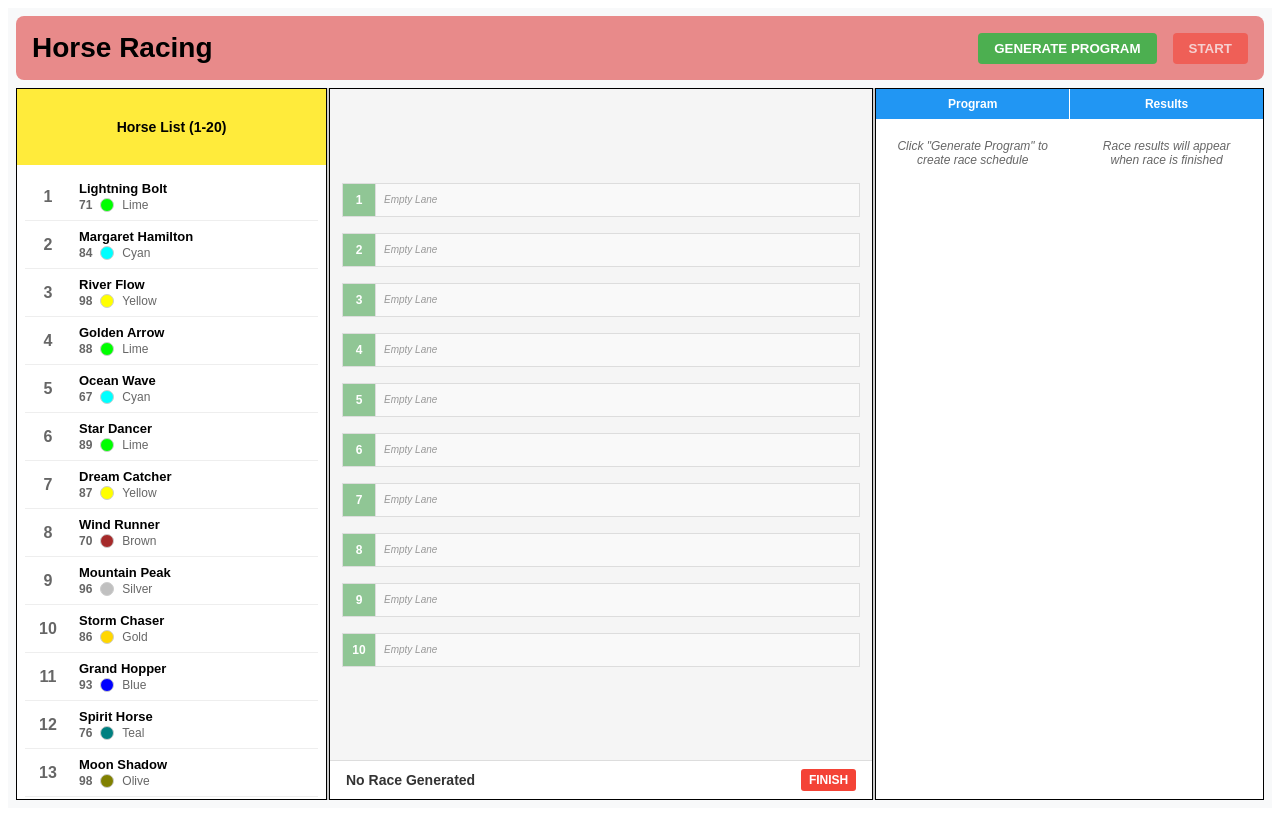
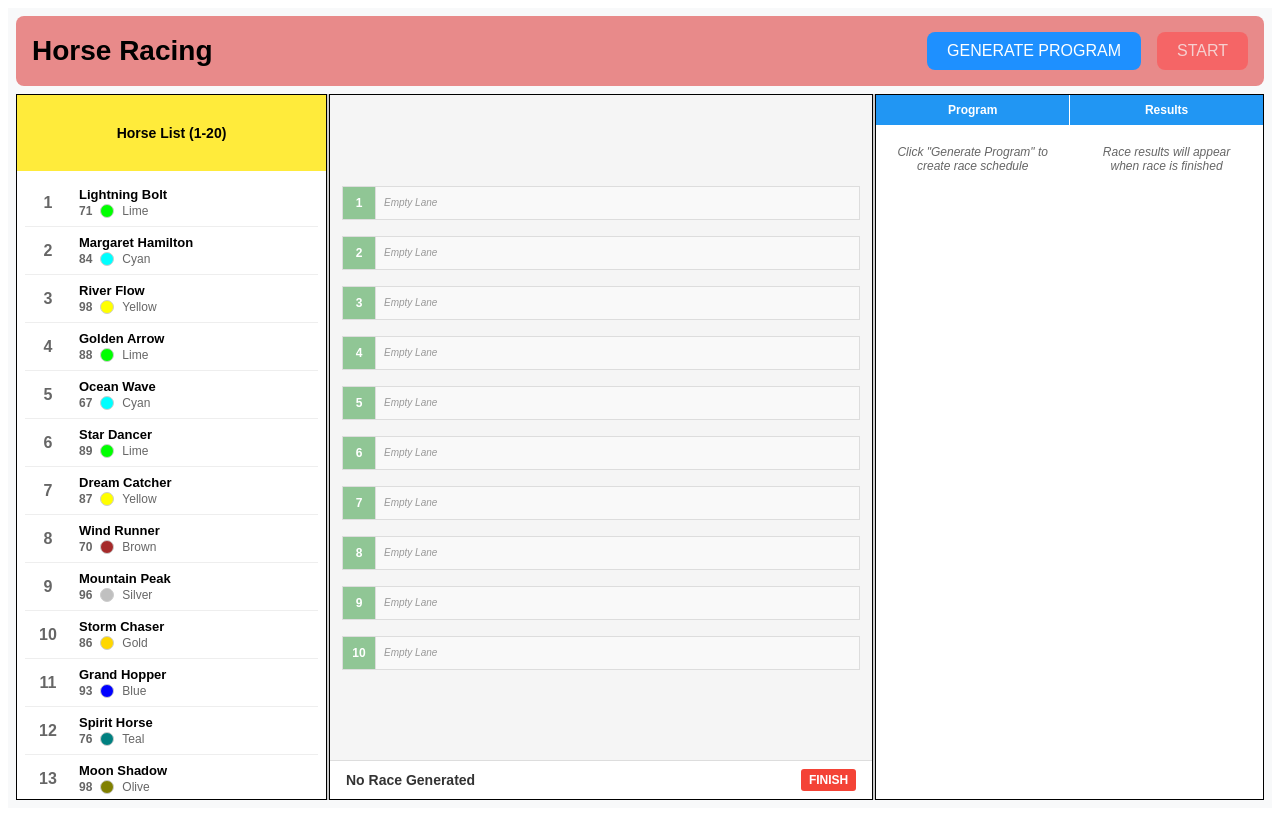
Before and after one commit to ozkersemih/horse-racing-game, a Vue app: page / in a window 1280 px wide. Built offline with nearby package versions, Linux system fonts and the light colour scheme.

Commit message:
refactor: replace race control buttons with BaseButton component

```diff
--- /dev/null
+++ b/src/components/BaseButton.vue
@@ -0,0 +1,63 @@
+<script setup lang="ts">
+const props = defineProps<{
+  variant?: 'primary' | 'secondary' | 'danger'
+  disabled?: boolean
+}>()
+
+const emit = defineEmits<{
+  (e: 'click'): void
+}>()
+
+function handleClick() {
+  if (!props.disabled) emit('click')
+}
+</script>
+<template>
+  <button
+    class="base-button"
+    :class="[variant, { disabled }]"
+    :disabled="disabled"
+    @click="handleClick"
+  >
+    <slot />
+  </button>
+</template>
+<style scoped>
+.base-button {
+  background-color: var(--btn-bg, #1e90ff);
+  color: var(--btn-text, #fff);
+  border: none;
+  padding: var(--btn-padding, 10px 20px);
+  border-radius: var(--btn-radius, 8px);
+  font-size: 16px;
+  cursor: pointer;
+  transition: background-color 0.2s;
+}
+
+.base-button:hover {
+  background-color: var(--btn-bg-hover, #187bcd);
+}
+
+.base-button.disabled {
+  opacity: 0.6;
+  cursor: not-allowed;
+}
+
+.primary {
+  --btn-bg: #1e90ff;
+  --btn-bg-hover: #187bcd;
+  --btn-text: white;
+}
+
+.secondary {
+  --btn-bg: #ccc;
+  --btn-bg-hover: #bbb;
+  --btn-text: black;
+}
+
+.danger {
+  --btn-bg: #ff4d4f;
+  --btn-bg-hover: #d9363e;
+  --btn-text: white;
+}
+</style>
--- a/src/features/race-controls/RaceControls.vue
+++ b/src/features/race-controls/RaceControls.vue
@@ -2,6 +2,7 @@
 import { computed, onUnmounted } from 'vue'
 import { useStore } from 'vuex'
 import { useRaceTimer } from './composables/useRaceTimer'
+import BaseButton from '@/components/BaseButton.vue'
 
 const store = useStore()
 const { startRace, pauseRace, cleanup, isRaceRunning } = useRaceTimer()
@@ -27,12 +28,12 @@ onUnmounted(() => {
 
 <template>
   <div class="race-controls">
-    <button class="btn generate-btn" @click="handleGenerate" :disabled="isGenerated">
+    <BaseButton variant="primary" :disabled="isGenerated" @click="handleGenerate">
       {{ isGenerated ? 'PROGRAM GENERATED' : 'GENERATE PROGRAM' }}
-    </button>
-    <button class="btn start-btn" @click="handleStartPause" :disabled="!isGenerated">
+    </BaseButton>
+    <BaseButton variant="danger" :disabled="!isGenerated" @click="handleStartPause">
       {{ isRaceRunning ? 'PAUSE' : 'START' }}
-    </button>
+    </BaseButton>
   </div>
 </template>
 
@@ -41,35 +42,4 @@ onUnmounted(() => {
   display: flex;
   gap: 16px;
 }
-
-.btn {
-  padding: 0.5rem 1rem;
-  border: none;
-  border-radius: 4px;
-  font-weight: bold;
-  cursor: pointer;
-  transition: background-color 0.2s;
-}
-
-.btn:disabled {
-  opacity: 0.6;
-}
-
-.generate-btn {
-  background-color: #4caf50;
-  color: white;
-}
-
-.generate-btn:hover:not(:disabled) {
-  background-color: #45a049;
-}
-
-.start-btn {
-  background-color: #f44336;
-  color: white;
-}
-
-.start-btn:hover:not(:disabled) {
-  background-color: #da190b;
-}
 </style>
```
